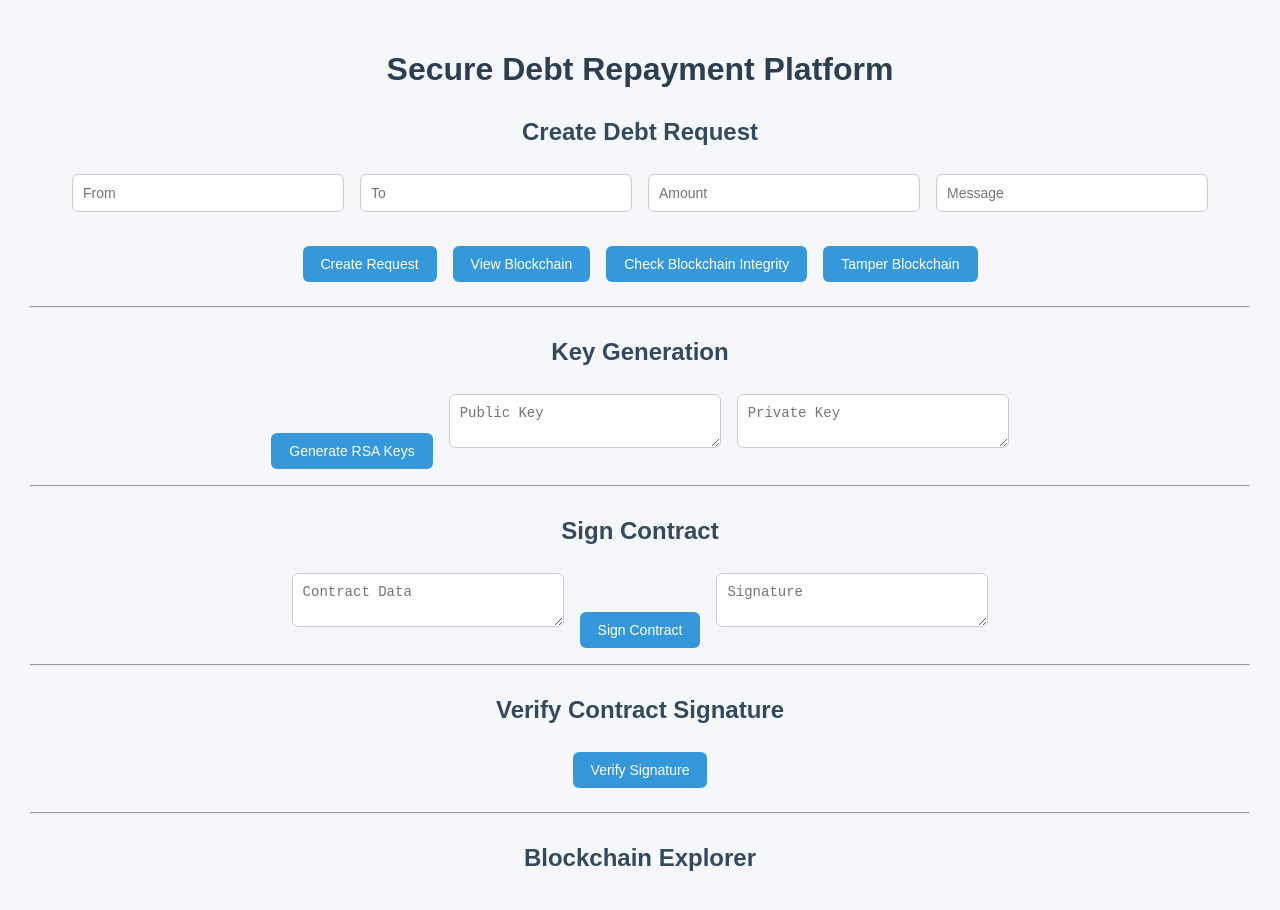
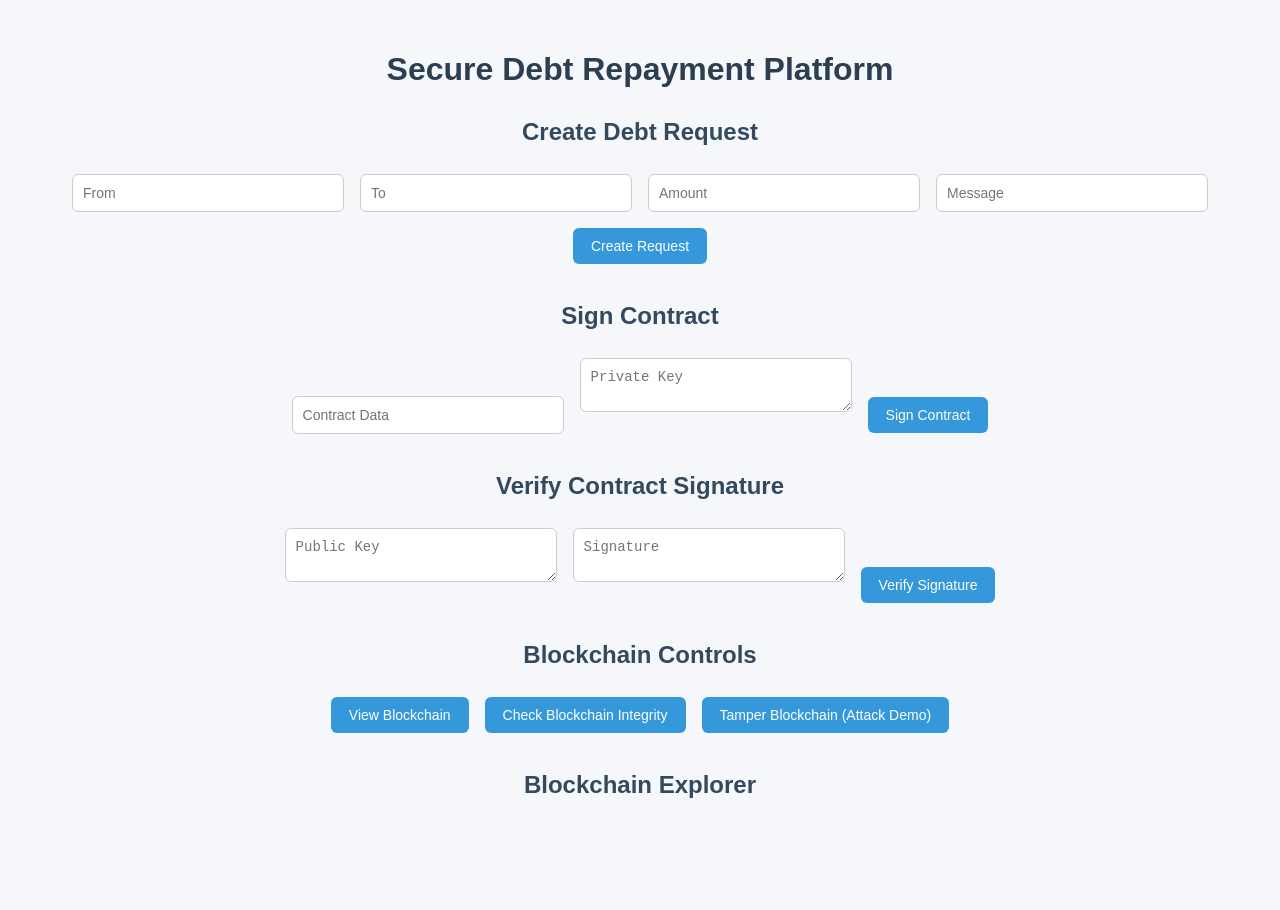
Before and after one commit to harsh666666/secure-debt-platform, a React (Create React App) app in the folder frontend/: page / in a window 1280 px wide. Shown: the top 910 px of the page. After the commit the page ends 849 px from the top, so only its background shows below. Built offline with nearby package versions, Linux system fonts and the light colour scheme.

Commit message:
Added tamper attack demo

```diff
--- a/frontend/src/App.js
+++ b/frontend/src/App.js
@@ -1,226 +1,155 @@
 import React, { useState } from "react";
+import axios from "axios";
 import "./App.css";
 
+const backendURL = "https://secure-debt-platform.onrender.com";
+
 function App() {
-
- const backendURL = "https://secure-debt-platform.onrender.com";
 
   const [from, setFrom] = useState("");
   const [to, setTo] = useState("");
   const [amount, setAmount] = useState("");
   const [message, setMessage] = useState("");
 
-  const [blocks, setBlocks] = useState([]);
-  const [chainStatus, setChainStatus] = useState("");
-
   const [contractData, setContractData] = useState("");
+  const [privateKey, setPrivateKey] = useState("");
   const [signature, setSignature] = useState("");
   const [publicKey, setPublicKey] = useState("");
-  const [privateKey, setPrivateKey] = useState("");
-  const [verificationResult, setVerificationResult] = useState("");
 
-  // Create Request
+  const [blockchain, setBlockchain] = useState([]);
+
+  // Create debt request
   const createRequest = async () => {
 
-    const request = {
+    const res = await axios.post(`${backendURL}/api/request`, {
       from,
       to,
       amount,
       message
-    };
-
-    const res = await fetch(`${backendURL}/api/request`, {
-      method: "POST",
-      headers: {
-        "Content-Type": "application/json"
-      },
-      body: JSON.stringify(request)
     });
 
-    const data = await res.json();
-    alert(data.message);
+    alert(res.data.message);
   };
 
-  // Load Blockchain
-  const loadBlockchain = async () => {
+  // Sign contract
+  const signContract = async () => {
 
-    const res = await fetch(`${backendURL}/api/blockchain`);
-    const data = await res.json();
+    const res = await axios.post(`${backendURL}/api/sign-contract`, {
+      contractData,
+      privateKey
+    });
 
-    setBlocks(data);
+    setSignature(res.data.signature);
 
+    alert("Contract signed and added to blockchain");
   };
 
-  // Verify Blockchain
+  // Verify signature
+  const verifySignature = async () => {
+
+    const res = await axios.post(`${backendURL}/api/verify-contract`, {
+      contractData,
+      signature,
+      publicKey
+    });
+
+    alert("Signature valid: " + res.data.valid);
+  };
+
+  // Get blockchain
+  const viewBlockchain = async () => {
+
+    const res = await axios.get(`${backendURL}/api/blockchain`);
+
+    setBlockchain(res.data);
+  };
+
+  // Verify blockchain
   const verifyChain = async () => {
 
-    const res = await fetch(`${backendURL}/api/verify-chain`);
-    const data = await res.json();
+    const res = await axios.get(`${backendURL}/api/verify-chain`);
 
-    if (data.valid) {
-      setChainStatus("✅ Blockchain Valid");
-    } else {
-      setChainStatus("❌ Blockchain Tampered");
-    }
-
+    alert("Blockchain valid: " + res.data.valid);
   };
 
-  // Tamper Blockchain
-  const tamperBlockchain = () => {
+  // 🚨 Tamper demo
+  const tamperBlockchain = async () => {
 
-    if (blocks.length > 1) {
+    const res = await axios.get(`${backendURL}/api/tamper`);
 
-      const tampered = [...blocks];
-      tampered[1].data = "HACKED DATA";
-
-      setBlocks(tampered);
-
-      alert("Block tampered! Now check blockchain integrity.");
-
-    } else {
-
-      alert("Need at least 2 blocks.");
-
-    }
-
-  };
-
-  // Generate Keys
-  const generateKeys = async () => {
-
-    const res = await fetch(`${backendURL}/api/generate-keys`);
-    const data = await res.json();
-
-    setPublicKey(data.publicKey);
-    setPrivateKey(data.privateKey);
-
-    alert("Keys generated successfully");
-
-  };
-
-  // Sign Contract
-  const signContract = async () => {
-
-    const res = await fetch(`${backendURL}/api/sign-contract`, {
-      method: "POST",
-      headers: {
-        "Content-Type": "application/json"
-      },
-      body: JSON.stringify({
-        contractData,
-        privateKey
-      })
-    });
-
-    const data = await res.json();
-
-    setSignature(data.signature);
-
-    alert("Contract signed and stored in blockchain");
-
-  };
-
-  // Verify Signature
-  const verifyContract = async () => {
-
-    const res = await fetch(`${backendURL}/api/verify-contract`, {
-      method: "POST",
-      headers: {
-        "Content-Type": "application/json"
-      },
-      body: JSON.stringify({
-        contractData,
-        signature,
-        publicKey
-      })
-    });
-
-    const data = await res.json();
-
-    if (data.valid) {
-      setVerificationResult("✅ Signature Valid");
-    } else {
-      setVerificationResult("❌ Signature Invalid");
-    }
-
+    alert(res.data.message);
   };
 
   return (
+
     <div className="App">
 
       <h1>Secure Debt Repayment Platform</h1>
 
       <h2>Create Debt Request</h2>
 
-      <input placeholder="From" value={from} onChange={(e) => setFrom(e.target.value)} />
-      <input placeholder="To" value={to} onChange={(e) => setTo(e.target.value)} />
-      <input placeholder="Amount" value={amount} onChange={(e) => setAmount(e.target.value)} />
-      <input placeholder="Message" value={message} onChange={(e) => setMessage(e.target.value)} />
-
-      <br /><br />
+      <input placeholder="From" onChange={e => setFrom(e.target.value)} />
+      <input placeholder="To" onChange={e => setTo(e.target.value)} />
+      <input placeholder="Amount" onChange={e => setAmount(e.target.value)} />
+      <input placeholder="Message" onChange={e => setMessage(e.target.value)} />
 
       <button onClick={createRequest}>Create Request</button>
-      <button onClick={loadBlockchain}>View Blockchain</button>
-      <button onClick={verifyChain}>Check Blockchain Integrity</button>
-      <button onClick={tamperBlockchain}>Tamper Blockchain</button>
-
-      <p>{chainStatus}</p>
-
-      <hr />
-
-      <h2>Key Generation</h2>
-
-      <button onClick={generateKeys}>Generate RSA Keys</button>
-
-      <textarea placeholder="Public Key" value={publicKey} readOnly />
-      <textarea placeholder="Private Key" value={privateKey} readOnly />
-
-      <hr />
 
       <h2>Sign Contract</h2>
 
+      <input
+        placeholder="Contract Data"
+        onChange={e => setContractData(e.target.value)}
+      />
+
       <textarea
-        placeholder="Contract Data"
-        value={contractData}
-        onChange={(e) => setContractData(e.target.value)}
+        placeholder="Private Key"
+        onChange={e => setPrivateKey(e.target.value)}
       />
 
       <button onClick={signContract}>Sign Contract</button>
 
+      <h2>Verify Contract Signature</h2>
+
+      <textarea
+        placeholder="Public Key"
+        onChange={e => setPublicKey(e.target.value)}
+      />
+
       <textarea
         placeholder="Signature"
         value={signature}
-        readOnly
+        onChange={e => setSignature(e.target.value)}
       />
 
-      <hr />
+      <button onClick={verifySignature}>Verify Signature</button>
 
-      <h2>Verify Contract Signature</h2>
+      <h2>Blockchain Controls</h2>
 
-      <button onClick={verifyContract}>Verify Signature</button>
-
-      <p>{verificationResult}</p>
-
-      <hr />
+      <button onClick={viewBlockchain}>View Blockchain</button>
+      <button onClick={verifyChain}>Check Blockchain Integrity</button>
+      <button onClick={tamperBlockchain}>Tamper Blockchain (Attack Demo)</button>
 
       <h2>Blockchain Explorer</h2>
 
-      {blocks.map((block, index) => (
+      {blockchain.map((block, index) => (
 
         <div key={index} className="block">
 
-          <h3>Block #{index}</h3>
-
+          <p><b>Index:</b> {block.index}</p>
+          <p><b>Timestamp:</b> {block.timestamp}</p>
           <p><b>Data:</b> {JSON.stringify(block.data)}</p>
+          <p><b>Hash:</b> {block.hash}</p>
           <p><b>Previous Hash:</b> {block.previousHash}</p>
-          <p><b>Hash:</b> {block.hash}</p>
 
         </div>
 
       ))}
 
     </div>
+
   );
+
 }
 
 export default App;
```
Also changed, not shown: 1 other file (tests, documents, lock files or other folders).
